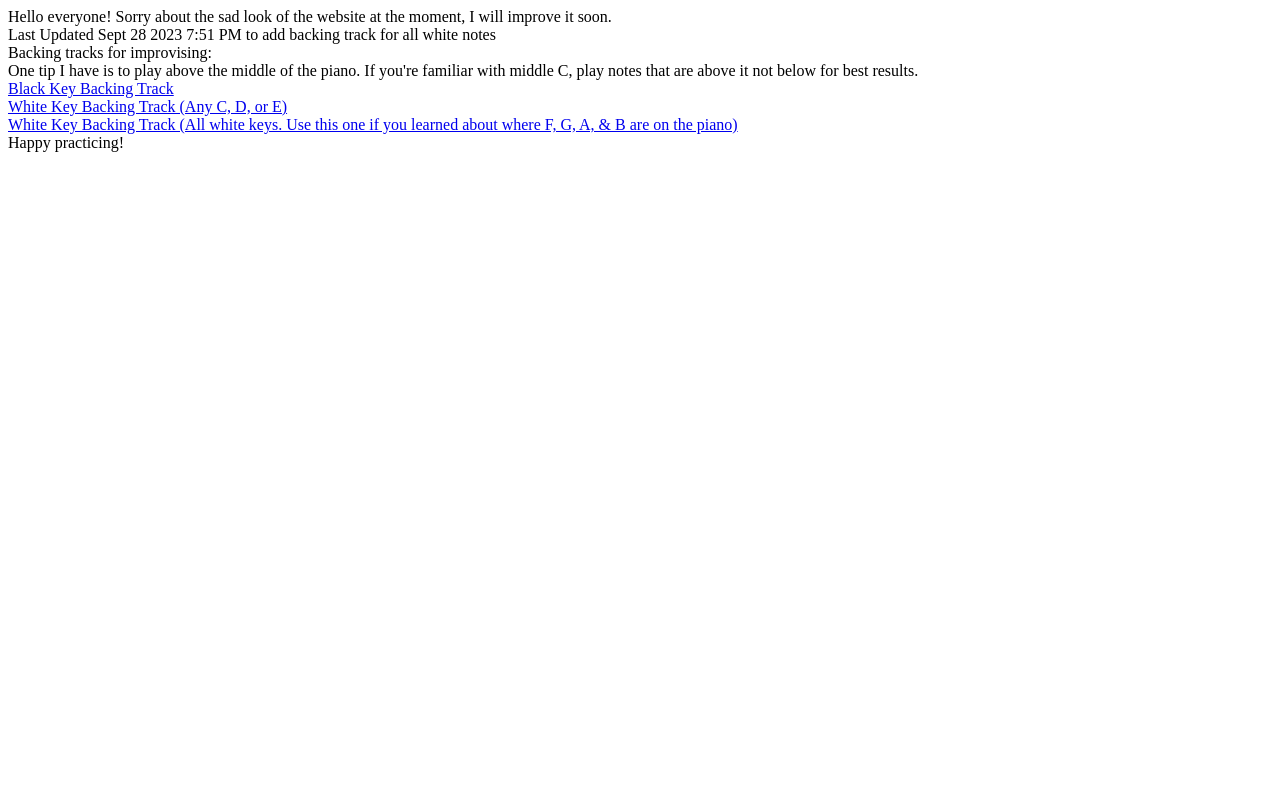
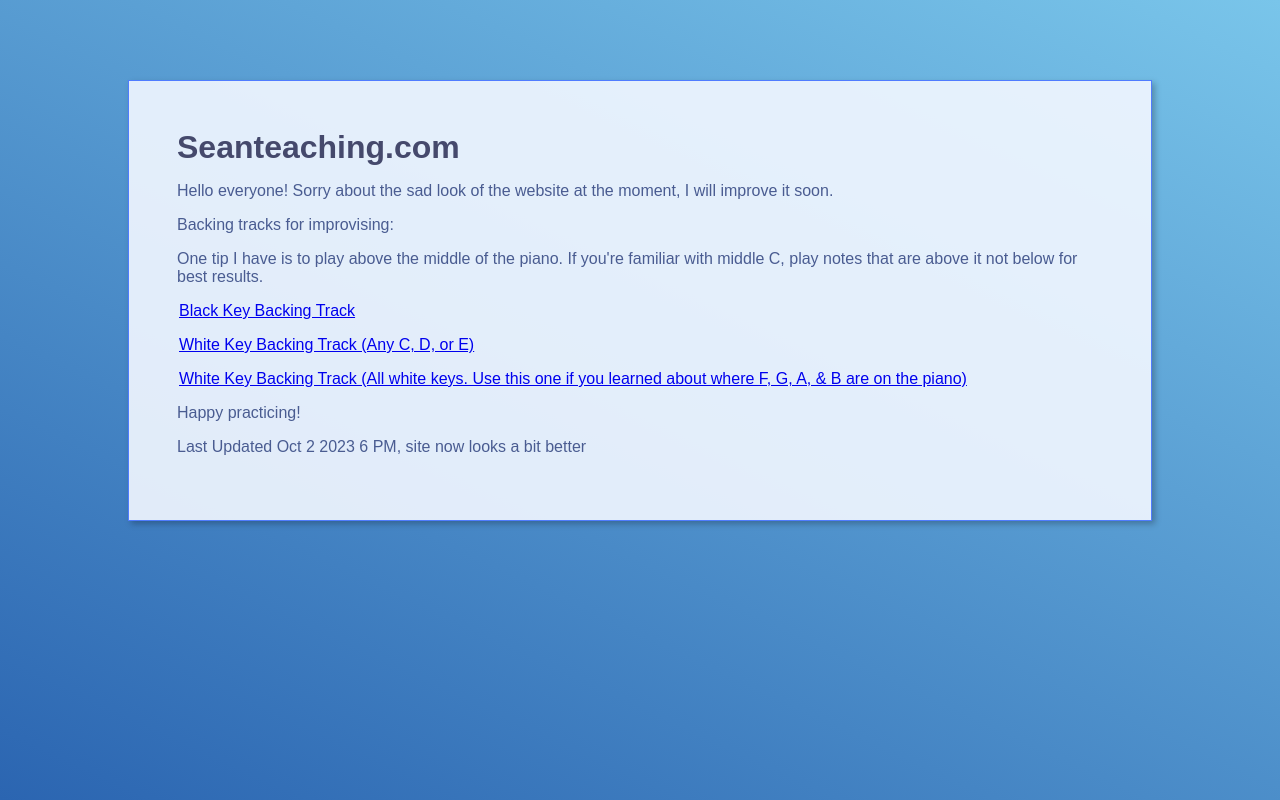
Before and after one commit to seanpiano/seanpiano, a plain HTML site: page index.html in a window 1280 px wide. Drawn offline with Linux system fonts and the light colour scheme.

Commit message:
Added some css

```diff
--- a/index.html
+++ b/index.html
@@ -1,8 +1,22 @@
-Hello everyone! Sorry about the sad look of the website at the moment, I will improve it soon.<br />
-Last Updated Sept 28 2023 7:51 PM to add backing track for all white notes<br />
-Backing tracks for improvising:<br />
-One tip I have is to play above the middle of the piano. If you're familiar with middle C, play notes that are above it not below for best results.<br />
-<a href="backingtrack.mp3">Black Key Backing Track</a><br />
-<a href="WhiteNotesBackingTrack.mp3">White Key Backing Track (Any C, D, or E)</a><br />
-<a href="AllWhiteNotesBackingTrack.mp3">White Key Backing Track (All white keys. Use this one if you learned about where F, G, A, & B are on the piano)</a><br />
-Happy practicing!
+<!DOCTYPE html>
+<html lang="en">
+<head>
+    <meta charset="UTF-8">
+    <meta name="viewport" content="width=device-width, initial-scale=1.0">
+    <title>Seanteaching.com Backing Tracks</title>
+    <link href="style.css" type="text/css" rel="stylesheet">
+</head>
+<body>
+    <div class="page">
+        <h1>Seanteaching.com</h1>
+        <p>Hello everyone! Sorry about the sad look of the website at the moment, I will improve it soon.</p>
+        <p>Backing tracks for improvising:</p>
+        <p>One tip I have is to play above the middle of the piano. If you're familiar with middle C, play notes that are above it not below for best results.</p>
+        <p><a href="backingtracks/backingtrack.mp3">Black Key Backing Track</a></p>
+        <p><a href="backingtracks/WhiteNotesBackingTrack.mp3">White Key Backing Track (Any C, D, or E)</a></p>
+        <p><a href="backingtracks/AllWhiteNotesBackingTrack.mp3">White Key Backing Track (All white keys. Use this one if you learned about where F, G, A, & B are on the piano)</a></p>
+        Happy practicing!
+        <p>Last Updated Oct 2 2023 6 PM, site now looks a bit better</p>
+    </div>
+</body>
+</html>
--- /dev/null
+++ b/style.css
@@ -0,0 +1,50 @@
+body,
+html {
+    margin: 0;
+    padding: 0;
+    height: 100%;
+}
+body {
+    font-family: sans-serif;
+    background-image: linear-gradient(25deg,#2b65b1,#79c5ea);
+    background-attachment: fixed;
+    color: #4a5c91;
+    padding-top: 5em;
+    box-sizing: border-box;
+}
+.page {
+    width: 80%;
+    margin: 0 auto;
+    background: rgba(243, 248, 255,0.9);
+    box-sizing: border-box;
+    padding: 3rem;
+    border: 1px solid #4f7cff;
+    box-shadow: 3px 3px 6px RGBa(0,0,0,0.25);
+}
+h1 {
+    margin: 0 0 0.5rem 0;
+    color: #45496c;
+}
+a {
+    padding: 5px 2px;
+}
+a:hover {
+    color: #5b5b5b;
+    background-color: RGBa(0,0,0,0.1);
+}
+@media (max-width: 600px) {
+    :root {
+        font-size: 13px;
+    }
+    .page {
+        width: 90%;
+    }
+}
+@media (max-width: 360px) {
+    :root {
+        font-size: 11px;
+    }
+    .page {
+        width: 100%;
+    }
+}
```
Also changed, not shown: 6 other files.
